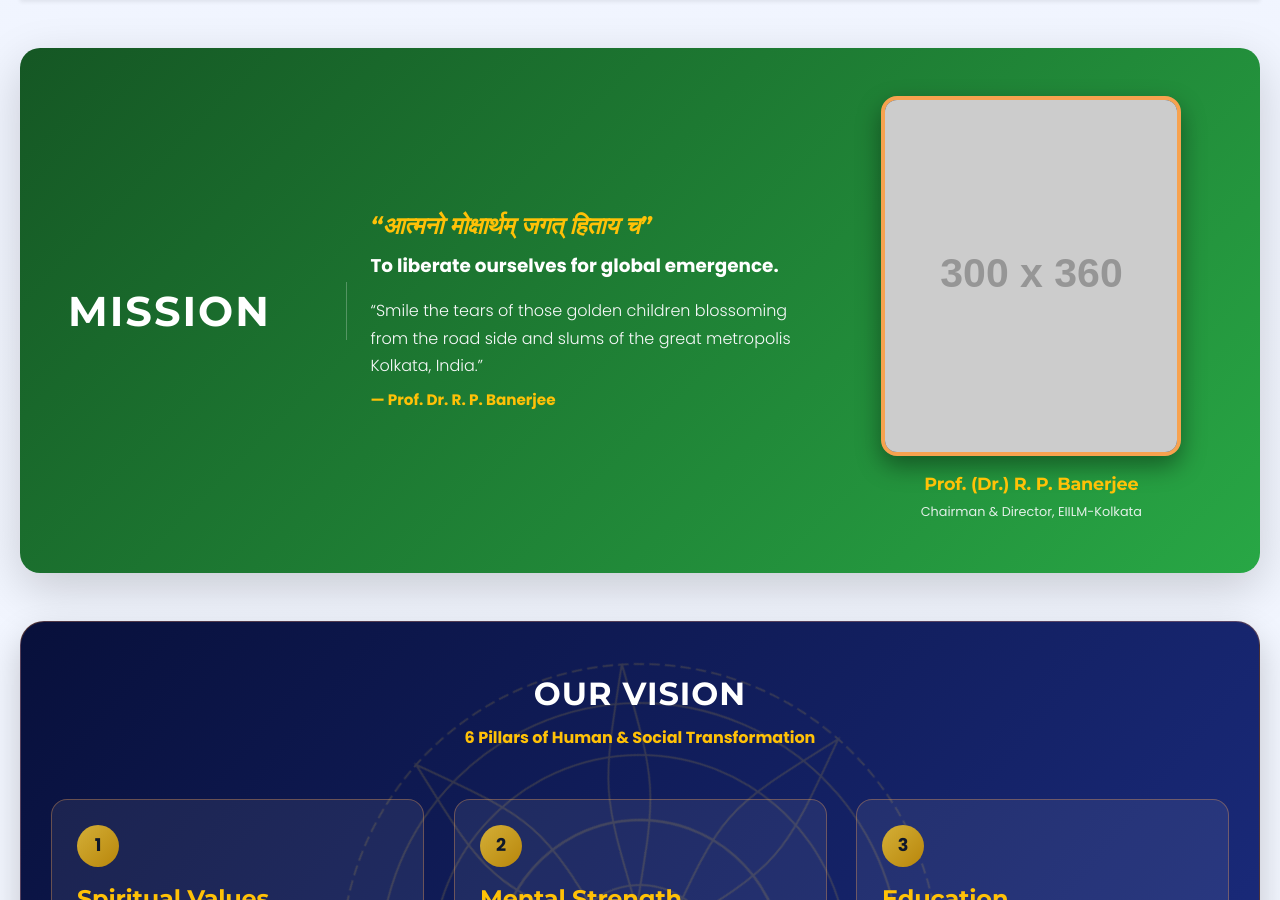
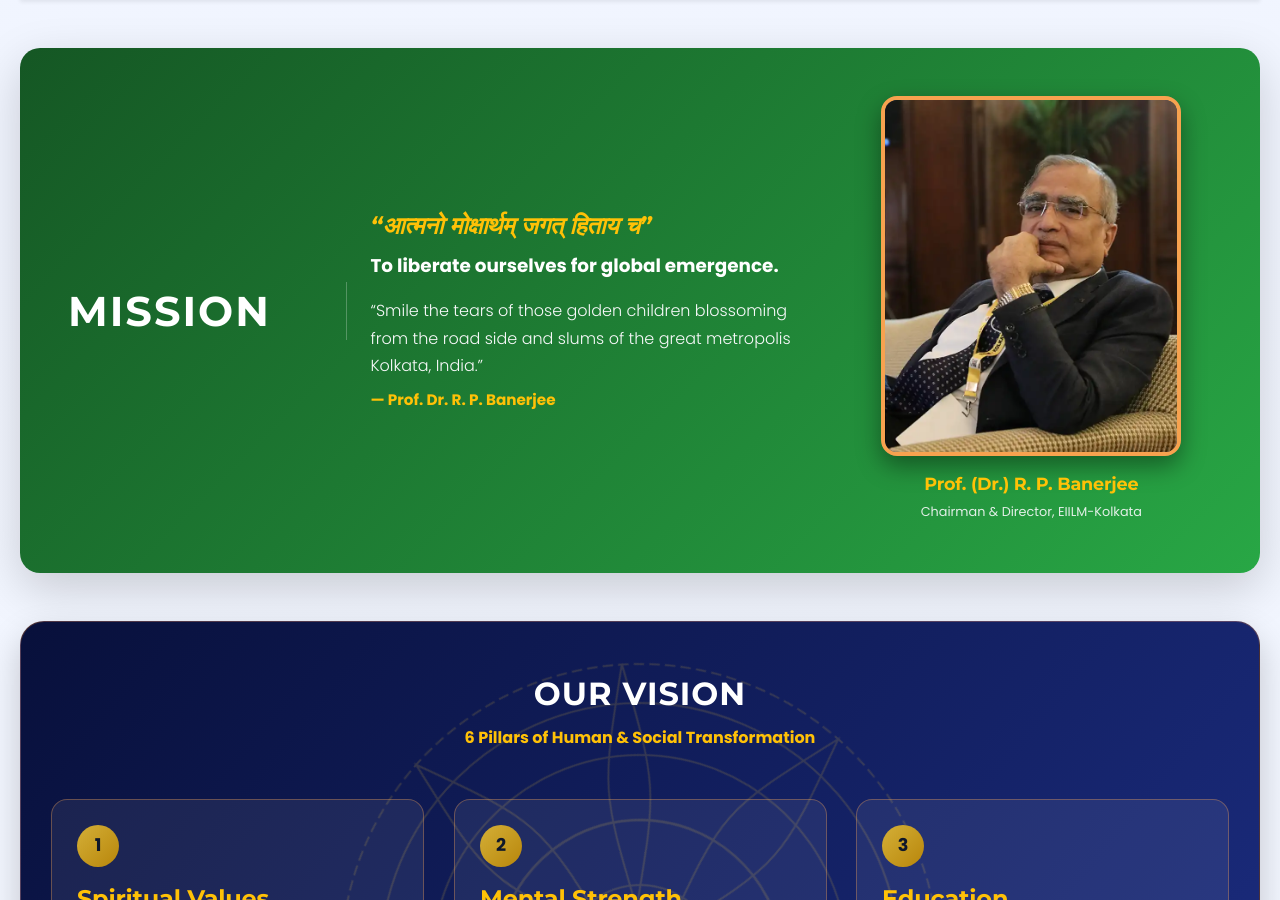
Before and after one commit to sujanpgmba-oss/eiilmtlf, a plain HTML site: page index.html in a window 1280 px wide. Shown: the part 2879-3779 px from the top of the page. Drawn offline with nearby package versions, Linux system fonts and the light colour scheme; some packages are replaced by stand-ins of ours; placeholder pictures from the web are drawn by us; a script that the page names is missing; files whose address does not match are found by name; a web font is replaced by a local one.

Commit message:
Update director photo image source in index.html

```diff
--- a/index.html
+++ b/index.html
@@ -374,7 +374,7 @@
             <!-- Right: Director Sir Photo Frame (col-md-4 with ceo-img-frame class to match blue section size) -->
             <div class="col-md-4 text-center">
               <div class="ceo-img-frame">
-                <img src="images/prof (dr) r. p banerjee.webp" alt="Prof. Dr. R. P. Banerjee" onerror="this.onerror=null; this.src='https://via.placeholder.com/300x360/28a745/ffffff?text=Prof.+Dr.+R.P.+Banerjee';">
+                <img src="images/rpb.webp" alt="Prof. Dr. R. P. Banerjee" onerror="this.onerror=null; this.src='https://via.placeholder.com/300x360/28a745/ffffff?text=Prof.+Dr.+R.P.+Banerjee';">
               </div>
               <h5 class="font-weight-bold text-warning mt-3 mb-0" style="font-size: 1.1rem;">Prof. (Dr.) R. P. Banerjee</h5>
               <small class="text-light" style="opacity: 0.9;">Chairman & Director, EIILM-Kolkata</small>
```
